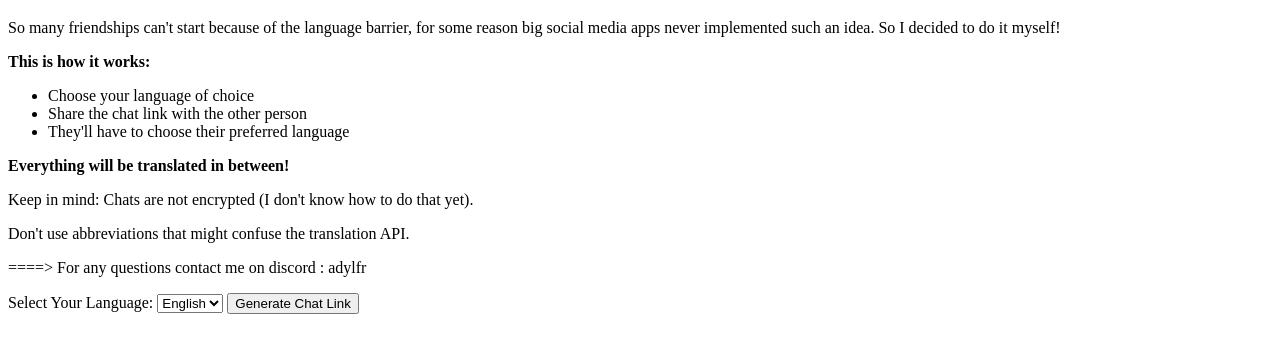
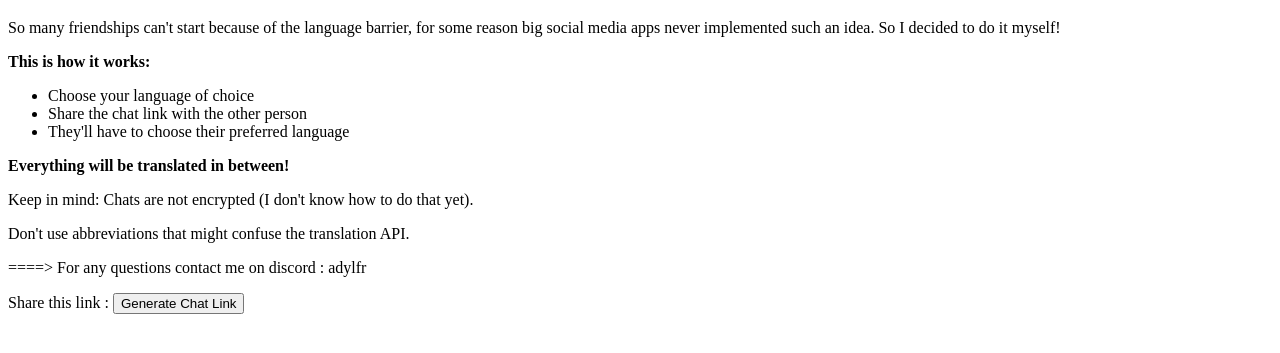
Before and after one commit to AdilHamidii/letuschat, a website: page public/index.html in a window 1280 px wide. Shown: the part 61-414 px from the top of the page. Drawn offline with Linux system fonts and the light colour scheme.

Commit message:
Update index.html

```diff
--- a/public/index.html
+++ b/public/index.html
@@ -19,11 +19,8 @@
     <p>Don't use abbreviations that might confuse the translation API.</p>
     <p>====> For any questions contact me on discord : adylfr </p>
 
-    <label for="language">Select Your Language:</label>
-    <select id="language">
-        <option value="en">English</option>
-        <!-- Add more languages as needed -->
-    </select>
+    <label for="Link">Share this link :</label>
+
 
     <button id="generate">Generate Chat Link</button>
     <p id="link"></p>
@@ -39,7 +36,7 @@
     <script>
         document.getElementById('generate').addEventListener('click', async () => {
             try {
-                const language = document.getElementById('language').value;
+                const language = English;
                 const response = await fetch('/generate');
 
                 if (!response.ok) {
```
